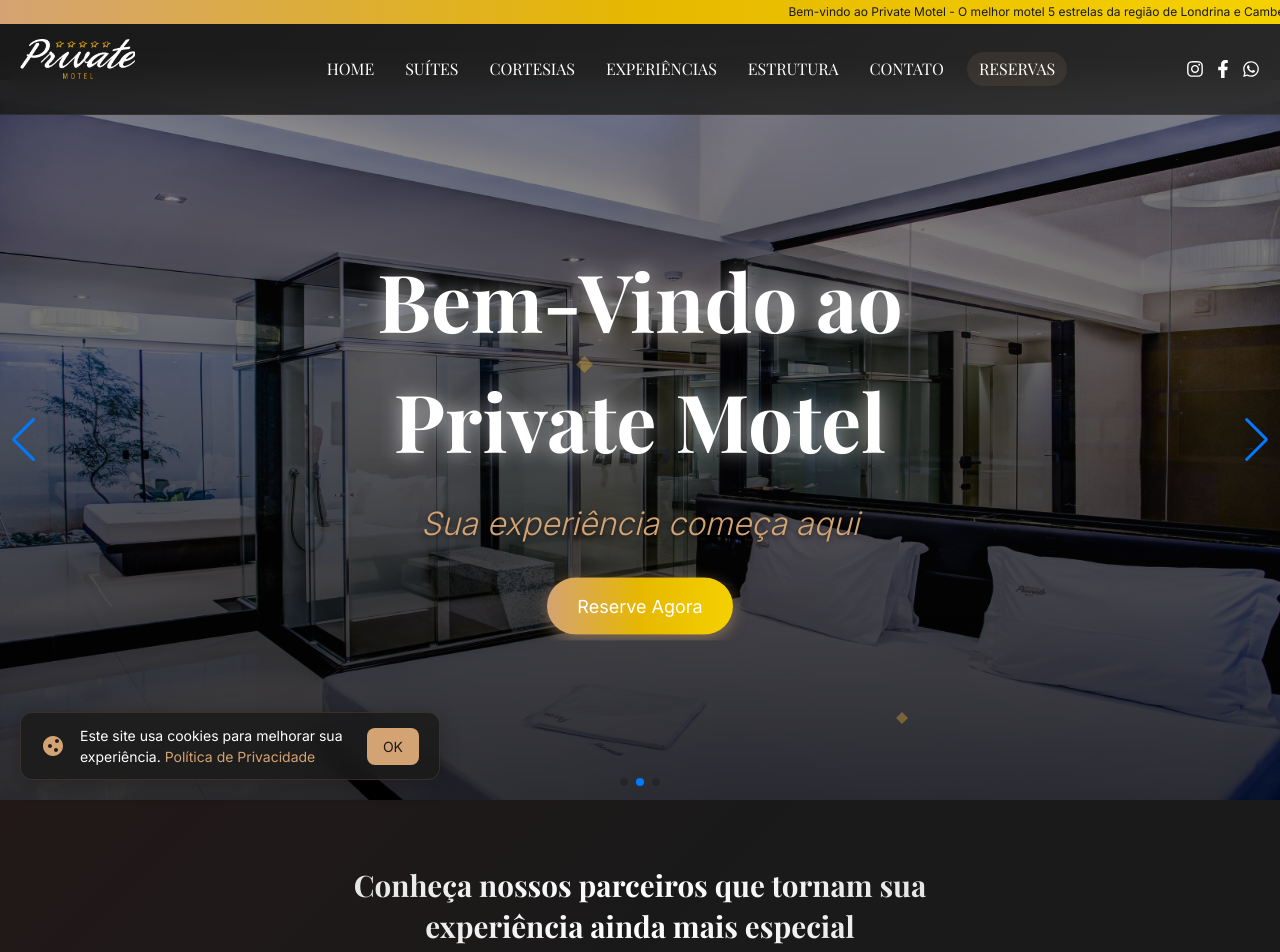
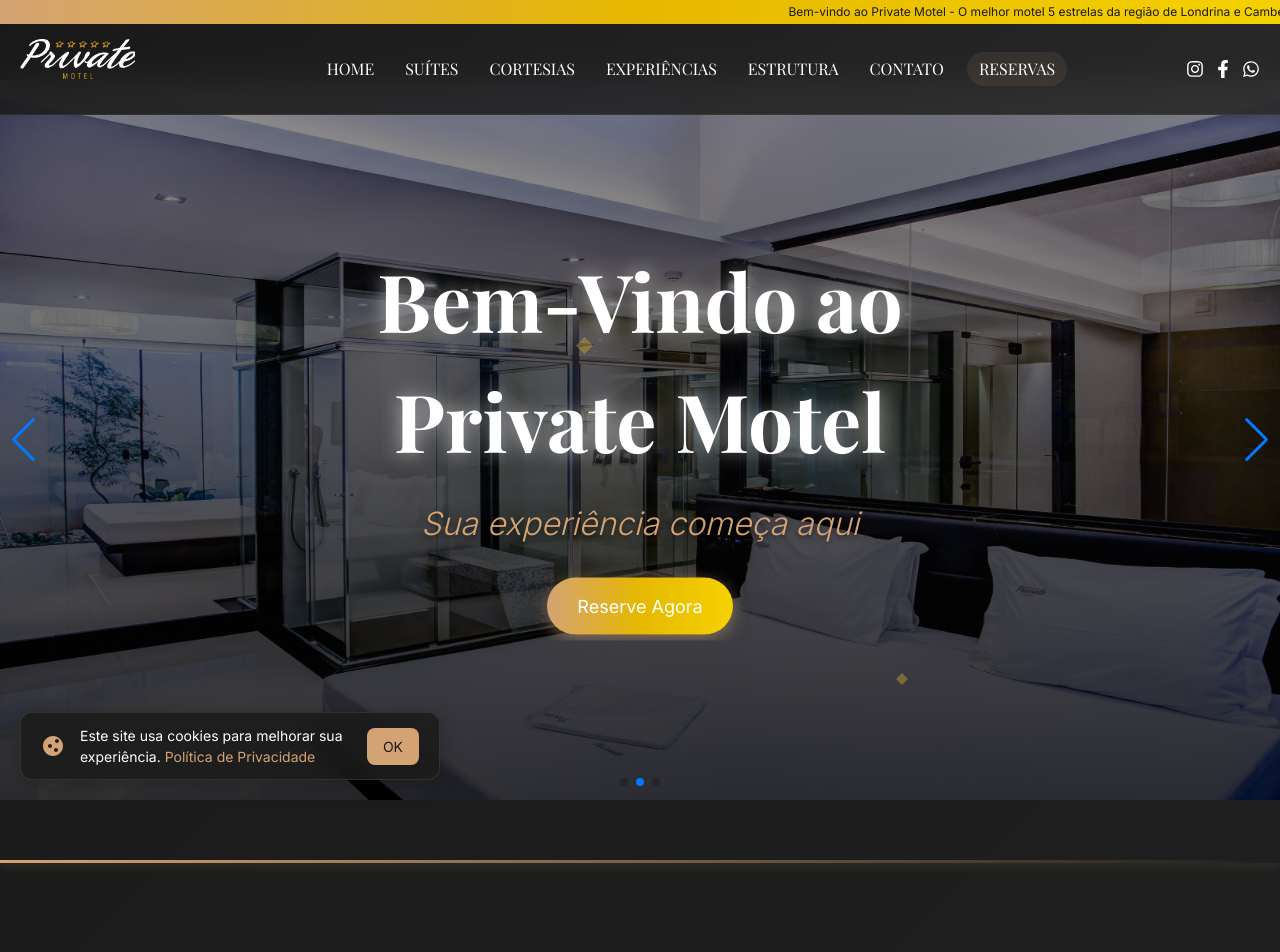
Before and after one commit to eubbbruno/private-motel, a Next.js app: page / in a window 1280 px wide. Shown: the top 952 px of the page. Built offline with nearby package versions, Linux system fonts and the light colour scheme.

Commit message:
fix: Reorganiza homepage - Suites apos Hero, remove popup e secao parceiros

```diff
--- a/app/page.js
+++ b/app/page.js
@@ -1,6 +1,5 @@
 import Header from '../src/components/Header';
 import HeroSection from '../src/components/sections/HeroSection';
-import MotorReservaSection from '../src/components/sections/MotorReservaSection';
 import GaleriaSuitesSection from '../src/components/sections/GaleriaSuitesSection';
 import ExperienciasSection from '../src/components/sections/ExperienciasSection';
 import RefeicoesSection from '../src/components/sections/RefeicoesSection';
@@ -8,7 +7,6 @@ import PromocoesSection from '../src/components/sections/PromocoesSection';
 import SobreNosSection from '../src/components/sections/SobreNosSection';
 import NewsletterSection from '../src/components/sections/NewsletterSection';
 import Footer from '../src/components/Footer';
-import PopupDesconto from '../src/components/PopupDesconto';
 import PopupCookies from '../src/components/PopupCookies';
 import styles from './page.module.css';
 
@@ -19,7 +17,6 @@ export default function Home() {
       <Header />
       <main className={styles.main}>
         <HeroSection />
-        <MotorReservaSection />
         <GaleriaSuitesSection />
         <ExperienciasSection />
         <RefeicoesSection />
@@ -28,7 +25,6 @@ export default function Home() {
         <NewsletterSection />
       </main>
       <Footer />
-      <PopupDesconto />
       <div className={styles.particles}>
         <div className={styles.particle}></div>
         <div className={styles.particle}></div>
```
